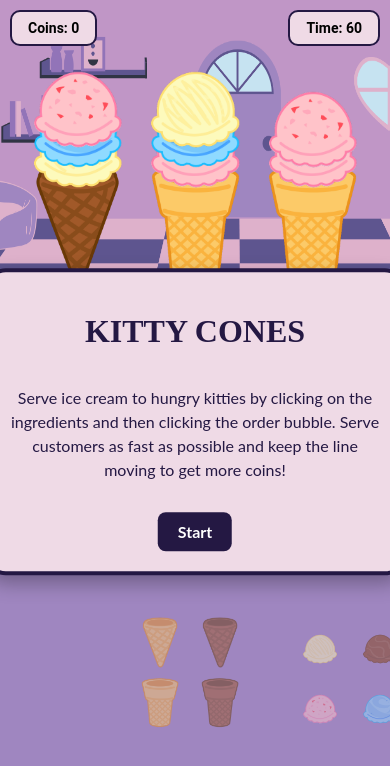
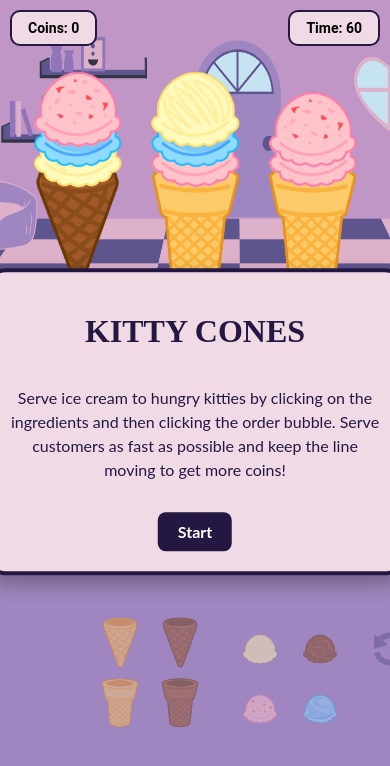
Before and after one commit to danielledonnelly/kittycones, a React (Vite) app: page / in a window 390 px wide. Shown: the top 766 px of the page. Built offline with nearby package versions, Linux system fonts and the light colour scheme.

Commit message:
ingredient button adjustment

```diff
--- a/src/App.css
+++ b/src/App.css
@@ -315,7 +315,7 @@ body {
     height: 60px !important;
     position: relative;
     flex-direction: row;
-    left: -30px !important;
+    right: 60px !important;
     bottom: 0px !important;
     gap: 0px !important;
   }
@@ -326,7 +326,7 @@ body {
     justify-content: space-between;
     gap: 0px;
     width: 100%;
-    padding: 20px;
+    padding: 10px;
   }
 
   .cone-buttons,
```
